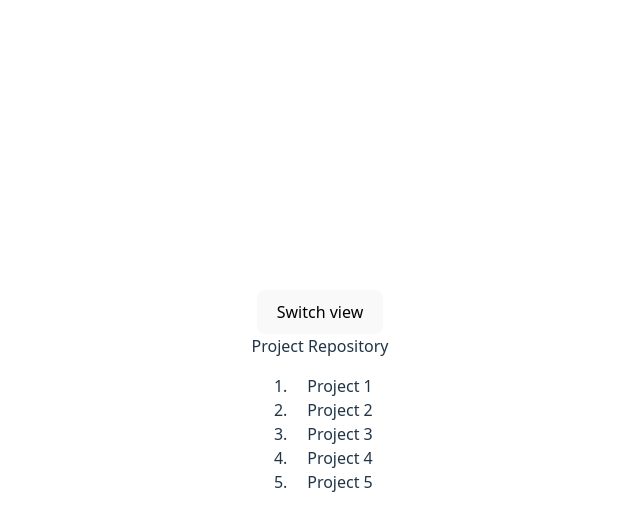
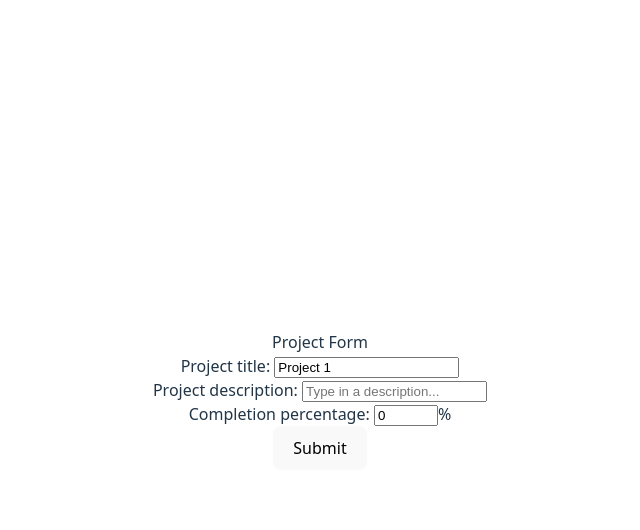
Before and after one commit to bstojkovic/project-java-web-development-iu, a React app in the folder frontend/: page / in a window 1280 px wide. Both pictures are taken after a click on the item "Project 1". Shown: the top 530 px of the page, without its empty margins (320-960 px from the left). Built offline with nearby package versions, Linux system fonts and the light colour scheme; the HTML template or start-up script is replaced by a standard one.

Commit message:
feat: show ProjectForm for a project clicked in Repository component

```diff
--- a/frontend/src/App.tsx
+++ b/frontend/src/App.tsx
@@ -4,30 +4,40 @@ import './App.css'
 import Repository from './components/Repository'
 import ProjectForm from './components/ProjectForm';
 
+export class Project {
+  id: number
+  title: string
+
+  constructor(id: number, title: string) {
+    this.id = id;
+    this.title = title;
+  }
+}
+
 function App() {
   const [currentViewStr, setCurrentViewStr] = useState('repository');
+  const [currentProject, setCurrentProject] = useState(new Project(0, ''));
 
-  function switchView() {
-    if (currentViewStr == 'repository') {
-      setCurrentViewStr('project');
-    } else if (currentViewStr == 'project') {
-      setCurrentViewStr('repository');
-    }
+  function setCurrentView(viewName: string) {
+    setCurrentViewStr(viewName);
+  }
+
+  function onProjectClicked(project: Project) {
+    setCurrentProject(project);
+    setCurrentView('project');
   }
 
   function currentView() {
     if (currentViewStr == 'repository') {
-      return Repository()
+      return Repository({onProjectClicked});
     } else if (currentViewStr == 'project') {
-      return ProjectForm()
+      return ProjectForm(currentProject);
     }
   }
 
   return (
     <>
       <div>
-        <button onClick={switchView}>Switch view</button>
-        <br></br>
         {currentView()}
       </div>
     </>
--- a/frontend/src/components/ProjectForm.tsx
+++ b/frontend/src/components/ProjectForm.tsx
@@ -1,4 +1,6 @@
-function ProjectForm() {
+import { Project } from "../App";
+
+function ProjectForm(project: Project) {
   function formSubmit() {
     console.log("Form submitted!");
   }
@@ -9,7 +11,7 @@ function ProjectForm() {
         <span>Project Form</span>
         <form action={formSubmit}>
           <label htmlFor="title">Project title: </label>
-          <input placeholder="Type in a title..." aria-label="title"></input>
+          <input placeholder="Type in a title..." aria-label="title" value={project.title}></input>
           <br></br>
 
           <label htmlFor="description">Project description: </label>
--- a/frontend/src/components/Repository.tsx
+++ b/frontend/src/components/Repository.tsx
@@ -1,14 +1,16 @@
-function Repository() {
+import { Project } from "../App";
+
+function Repository({onProjectClicked}: any) {
   var projects = [
-    { id: 1, title: "Project 1" },
-    { id: 2, title: "Project 2" },
-    { id: 3, title: "Project 3" },
-    { id: 4, title: "Project 4" },
-    { id: 5, title: "Project 5" },
+    new Project(1, "Project 1"),
+    new Project(2, "Project 2"),
+    new Project(3, "Project 3"),
+    new Project(4, "Project 4"),
+    new Project(5, "Project 5"),
   ];
 
-  function projectClicked(project: any) {
-    console.log(project.id, project.title);
+  function projectClicked(project: Project) {
+    onProjectClicked(project);
   }
 
   return (
```
Also changed, not shown: 1 other file (tests, documents, lock files or other folders).
